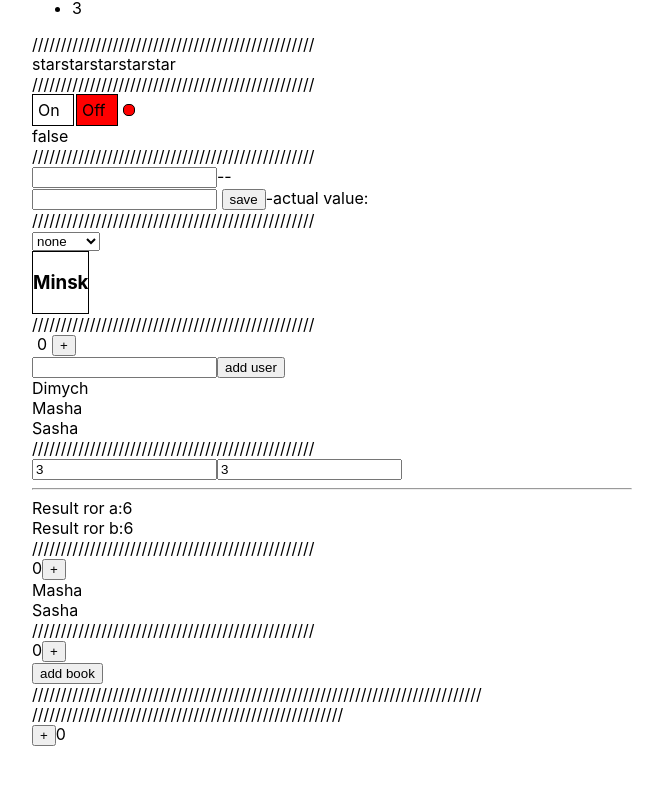
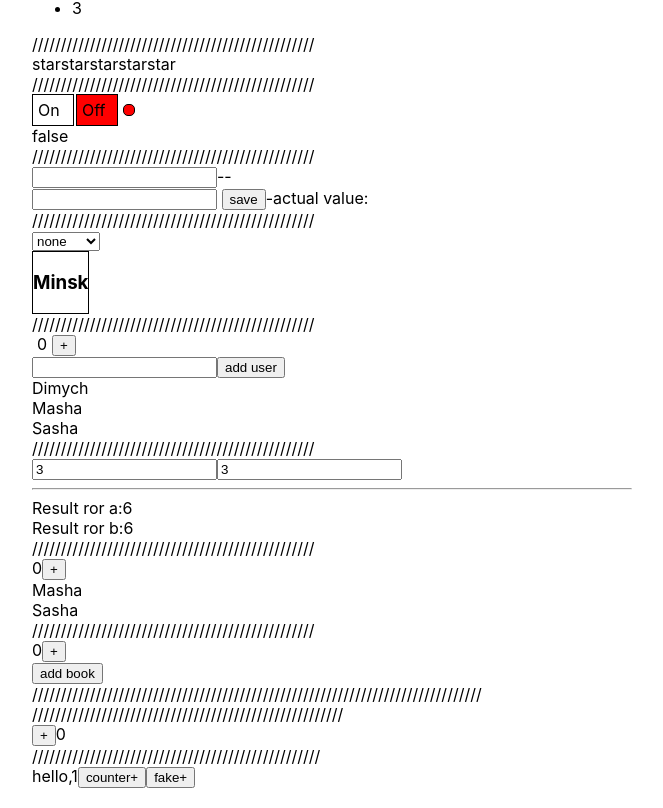
Before and after one commit to svetik-kov/kabzda_kak_prosto, a React (Create React App) app: page / in a window 1280 px wide. Shown: the part 656-1464 px from the top of the page, without its empty margins (308-971 px from the left). Before the commit the page ends 1422 px from the top, so only its background shows below. Built offline with nearby package versions, Linux system fonts and the light colour scheme.

Commit message:
21 - useEffect основы

```diff
--- a/src/App.tsx
+++ b/src/App.tsx
@@ -12,12 +12,13 @@ import {Example} from './components/ReactMemo';
 import {DifficultCountingExample, HelpForReactMemoExample} from './components/UseMemo';
 import {LikeUseCallback} from './components/LikeUseCallback';
 import {Example1} from './components/UseState';
+import {SimpleExample} from './components/UseEffect';
 
 function App() {
     const [ratingValue, setRatingValue] = useState<RatingValueType>(0)
     const [accordionCollapsed, setAccordionCollapsed] = useState<boolean>(false)
     const [switchOn, setSwitchOn] = useState(false)
-    const [value,setValue]=useState(1)
+    const [value, setValue] = useState(1)
 
     const onChangeHandler = () => {
         setRatingValue(ratingValue)
@@ -69,7 +70,9 @@ function App() {
             </div>
             <div><Select
                 value={value}
-                onChange={(value:any) => {setValue(value)}}
+                onChange={(value: any) => {
+                    setValue(value)
+                }}
                 item={
                     [{title: 'Minsk', value: 1},
                         {title: 'Kiev', value: 2},
@@ -89,6 +92,10 @@ function App() {
             <div>
                 <Example1/>
             </div>
+            //////////////////////////////////////////////////
+            <div>
+                <SimpleExample/>
+            </div>
         </div>
 
     );
--- /dev/null
+++ b/src/components/UseEffect.tsx
@@ -0,0 +1,40 @@
+import {memo, useEffect, useMemo, useState} from 'react';
+
+export default {
+    title: 'useEffect demo'
+}
+
+
+export const SimpleExample = () => {
+    console.log('SimpleExample')
+    const [counter, setCounter] = useState(1)
+    const [fake, setFake] = useState(1)
+
+    useEffect(() => {
+        //api.getUsers().then('') //запрос на сервер
+        //setInterval             //установка интервалов
+        //indexedDB               // работа с базой данных локальной
+        //document.getElementId   // обращение на прямую к дом документам
+        //document.title='User'   // изменение заголовка документа
+    }, [])
+
+    useEffect(() => {
+        console.log('useEffect every render')
+        document.title = counter.toString()
+    })
+    useEffect(() => {
+        console.log('useEffect only first render (ComponentDidMount)')
+        document.title = counter.toString()
+    }, [])
+    useEffect(() => {
+        console.log('useEffect first render and every counter change(ComponentDidUpdate) ')
+        document.title = counter.toString()
+    }, [counter])
+
+    return <>
+        hello,{counter}
+        <button onClick={() => setCounter(counter + 1)}>counter+</button>
+        <button onClick={() => setFake(fake + 1)}>fake+</button>
+
+    </>
+}
```
